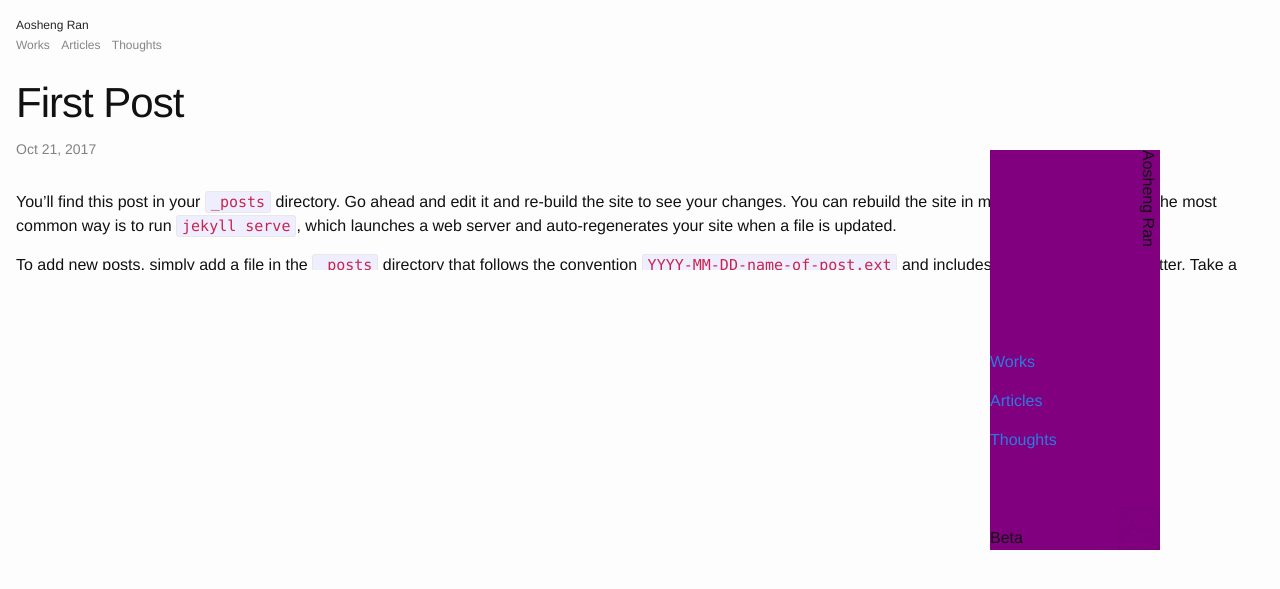
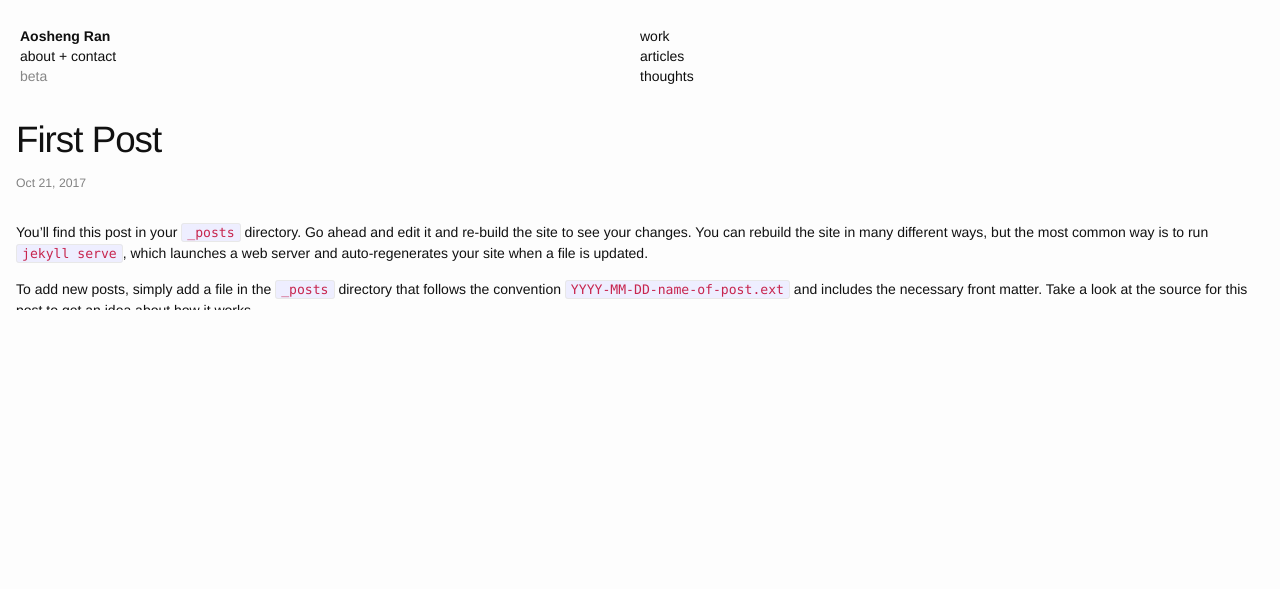
Before and after one commit to aoshengran/spidmax.github.io, a Jekyll site: the page built from _posts/2017-10-21-welcome-to-jekyll.markdown, in a window 1280 px wide. Shown: the top 589 px of the page. Built offline with Jekyll 4.4.1, drawn with Linux system fonts in a browser that asks for light colours.

Commit message:
new mobile theme

```diff
--- a/_layouts/default.html
+++ b/_layouts/default.html
@@ -9,28 +9,40 @@
 
       <!-- mobile only -->
       <div class="header">
-        <span class="name">Aosheng Ran</span>
-
+        <div class="header-left">
             <div class="links">
                 <ul>
                   <li>
-              <a href="#">Works</a>
+                    <a class="name" href="#">Aosheng Ran</a>
                   </li>
                   <li>
-              <a href="#">Articles</a>
+                    <a href="#">about + contact</a>
                   </li>
                   <li>
-              <a href="#">Thoughts</a>
+                    <span class="beta">beta</span>
                   </li>
                 </ul>
               </div>
         </div>
 
-      <!-- non mobile only -->
-      <div class="sideBar">
-        hi
+        <div class="header-right">
+            <div class="links">
+                <ul>
+                  <li>
+                    <a href="#">work</a>
+                  </li>
+                  <li>
+                    <a href="#">articles</a>
+                  </li>
+                  <li>
+                    <a href="#">thoughts</a>
+                  </li>
+                </ul>
+              </div>
+        </div>
       </div>
 
+      <!-- non mobile only -->
       <div class="content">
           {{ content }}
       </div>
@@ -40,32 +52,6 @@
   </body>
 </html>
 
-
-      <!-- fixed sidebar -->
-      <div class="sideBar">
-
-          <p class="fixedName">
-              Aosheng Ran
-            </p>
-            <div class="fixedLinks">
-              <ul>
-                  <li>
-                      <a href="#">Works</a>
-                  </li>
-                  <li>
-                      <a href="#">Articles</a>
-                  </li>
-                  <li>
-                      <a href="#">Thoughts</a>
-                  </li>
-              </ul>
-            </div>
-            <p class="fixedBetaText">
-              Beta
-            </p>
-            <img class="fixedLogoImage" src="{{ "/assets/images/logo.png" }}">
-      </div>
-
   </body>
 
 </html>
--- a/_posts/2017-10-21-welcome-to-jekyll.markdown
+++ b/_posts/2017-10-21-welcome-to-jekyll.markdown
@@ -3,9 +3,7 @@ layout: post
 title:  "First Post"
 date:   2017-10-21 12:10:33 -0700
 categories: jekyll update
-background-color1: F2F2F2
-background-color2: F8E6FF
-font-color: 242026
+featured-image: /assets/images/kiosk-fi.png
 ---
 You’ll find this post in your `_posts` directory. Go ahead and edit it and re-build the site to see your changes. You can rebuild the site in many different ways, but the most common way is to run `jekyll serve`, which launches a web server and auto-regenerates your site when a file is updated.
 
--- a/_sass/minima.scss
+++ b/_sass/minima.scss
@@ -11,23 +11,31 @@
 .body {
   margin: 0;
   padding: 0;
+
+  // TODO: make this change depending on the screen size with JS
+  //background: linear-gradient(to bottom, #ebebeb, #fdfdfd);
 }
 
 .header {
+  padding-top: 26px;
+  padding-bottom: 26px;
+  padding-left: 20px;
+  padding-right: 20px;
+  height: 110px;
 
-  padding-top: 12px;
-  padding-bottom: 16px;
-  padding-left: 16px;
+  .header-left {
+    height: 60px;
+    width: 50%;
+    float: left;
+  }
 
-  .name {
-    font-size: .75em;
-    font-weight: 500;
-    color: #262626;
+  .header-right {
+    height: 60px;
+    width: 50%;
+    float: right;
   }
 
   .links {
-
-    font-size: .75em;
 
     ul {
       list-style: none;
@@ -36,12 +44,11 @@
     }
 
     li {
-      display: inline;
-      padding-right: 8px;
+      height: 20px;
     }
 
     a {
-      color: rgba(15, 15, 15, 0.5);
+      color: rgb(15, 15, 15);
       transition: color 0.5s linear;
     }
 
@@ -50,17 +57,41 @@
       text-decoration: none;
       transition: color 0.5s linear;
     }
+
+    .name {
+      font-weight: bold;
+    }
   }
+
+  .beta {
+    color: rgba(15, 15, 15, 0.5);
+  }
+
 }
 
-.sideBar {
-  background-color: purple;
-  display: none;
+.quote {
+
+  font-size: 2em;
+  line-height: 35px;
+  font-weight: 300;
+  margin-left: 20px;
+  margin-right: 20px;
+
+  .quote-attribution {
+    font-size: 14px;
+    font-weight: 500;
+    color: rgba(15, 15, 15, 0.5);
+    padding-bottom: 40px;
+  }
 }
 
 .content {
   margin: 0;
   padding: 0;
+
+  .featured-image{
+    width: 100%;
+  }
 
   .post {
     padding-top: 12px;
@@ -140,7 +171,7 @@
 // Define defaults for each variable.
 
 $base-font-family: "aktiv-grotesk", "Helvetica Neue", Helvetica, Arial, sans-serif !default;
-$base-font-size:   16px !default;
+$base-font-size:   14px !default;
 $base-font-weight: 400 !default;
 $small-font-size:  $base-font-size * 0.875 !default;
 $base-line-height: 1.5 !default;
```
Also changed, not shown: _layouts/home.html (+20 -9 lines), _posts/2017-10-21-two.md (+1 -3 lines). Lines whose indentation alone changed are shown as unchanged.
